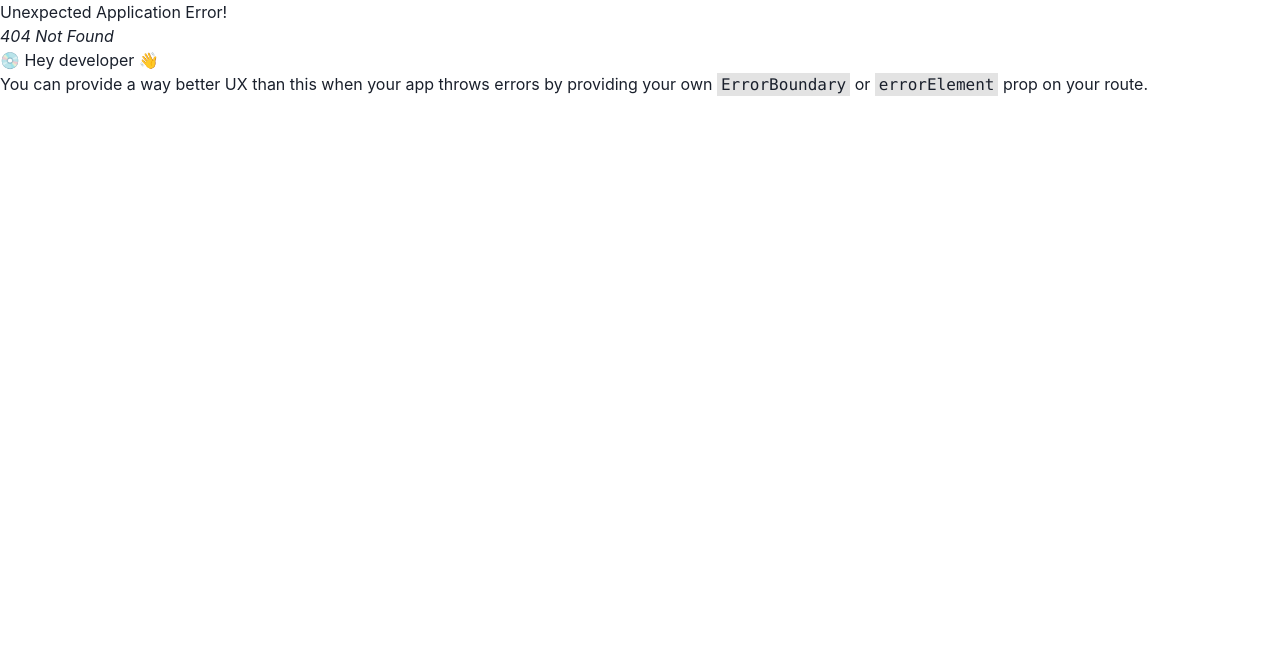
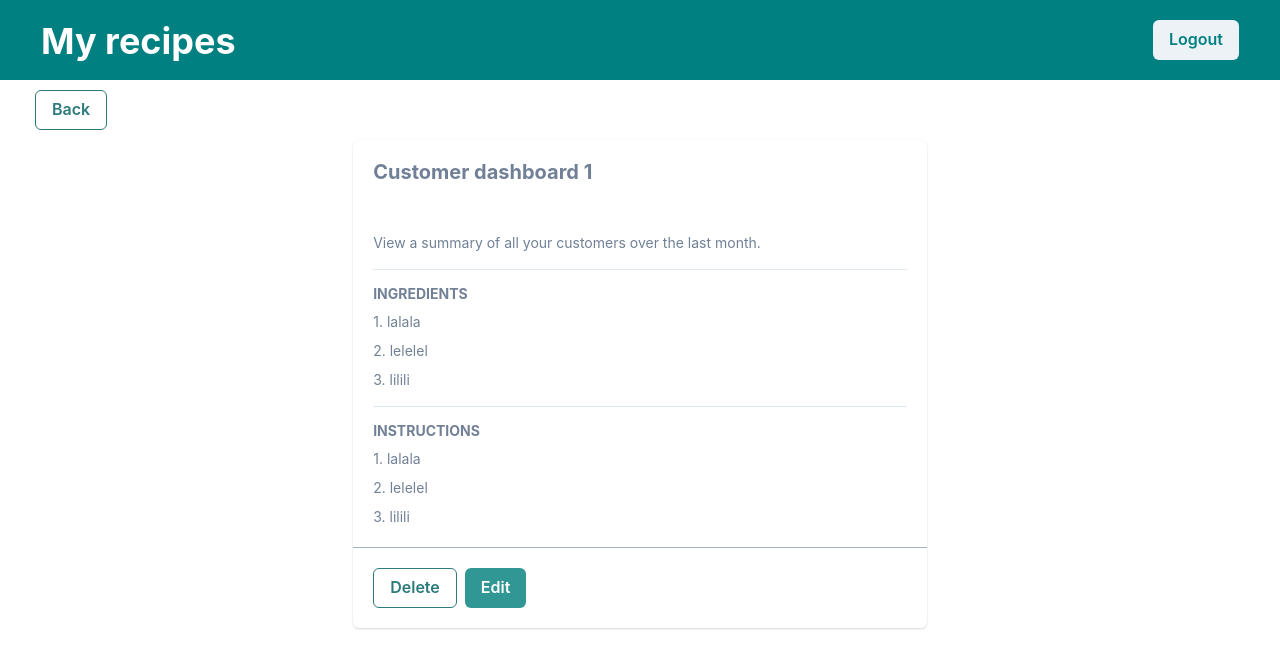
Before and after one commit to cajdrop/new-recipe-app, a React (Create React App) app: page /recipe-details/0 in a window 1280 px wide. Before the commit this address had no page. Shown: the top 668 px of the page. Built offline with nearby package versions, Linux system fonts and the light colour scheme.

Commit message:
UI details, RecipeDetails component

```diff
--- a/src/components/AppHeader.tsx
+++ b/src/components/AppHeader.tsx
@@ -6,7 +6,7 @@ export default function AppHeader() {
     <Container maxW="100vw" pt="20px" pb="20px" bg='teal' color='white'>
         <Grid templateColumns='repeat(5, 1fr)' pl='25px' pr='25px' gap={4}>
             <GridItem colSpan={2} h='10'>
-                <Heading>
+                <Heading as={ReactRouterLink} to='/dashboard'>
                     My recipes
                 </Heading>
             </GridItem>
--- a/src/components/CardsContainer.tsx
+++ b/src/components/CardsContainer.tsx
@@ -1,18 +1,61 @@
 import { Container, Grid } from '@chakra-ui/react'
 import RecipeCard from './RecipeCard'
+import { useState } from 'react'
 
 
 export default function CardsContainer() {
+
+    const [recipesDetails, setRecipesDetails]= useState([
+        {
+            title: 'Customer dashboard 1',
+            description: 'View a summary of all your customers over the last month.',
+            ingredients: ['lalala', 'lelelel', 'lilili'],
+            instructions: ['lalala', 'lelelel', 'lilili']
+        },
+        {
+            title: 'Customer dashboard 2',
+            description: 'View a summary of all your customers over the last month.',
+            ingredients: ['lalala', 'lelelel', 'lilili'],
+            instructions: ['lalala', 'lelelel', 'lilili']
+        },
+        {
+            title: 'Customer dashboard 3',
+            description: 'View a summary of all your customers over the last month.',
+            ingredients: ['lalala', 'lelelel', 'lilili'],
+            instructions: ['lalala', 'lelelel', 'lilili']
+        },
+        {
+            title: 'Customer dashboard 4',
+            description: 'View a summary of all your customers over the last month.',
+            ingredients: ['lalala', 'lelelel', 'lilili'],
+            instructions: ['lalala', 'lelelel', 'lilili']
+        },
+        {
+            title: 'Customer dashboard 5',
+            description: 'View a summary of all your customers over the last month.',
+            ingredients: ['lalala', 'lelelel', 'lilili'],
+            instructions: ['lalala', 'lelelel', 'lilili']
+        },
+        {
+            title: 'Customer dashboard 6',
+            description: 'View a summary of all your customers over the last month.',
+            ingredients: ['lalala', 'lelelel', 'lilili'],
+            instructions: ['lalala', 'lelelel', 'lilili']
+        },
+    ])
+
+    function removeRecipe(index: number){
+        const newRecipesDetails = [... recipesDetails]
+        newRecipesDetails.splice(index, 1)
+        setRecipesDetails(newRecipesDetails)
+    }
+
   return (
     <Container maxW="80vw" pt="20px" pb="20px" color='white'>
         <Grid templateColumns='repeat(4, 1fr)' pl='25px' pr='25px' gap={4}>
-            <RecipeCard />
-            <RecipeCard />
-            <RecipeCard />
-            <RecipeCard />
-            <RecipeCard />
-            <RecipeCard />
-            <RecipeCard />
+            {recipesDetails.map((recipe, index) => (
+                <RecipeCard recipeDetails={recipe} index={index} removeItem={removeRecipe} />
+            ))}
         </Grid>
     </Container>
   )
--- a/src/components/CreateRecipeModal.tsx
+++ b/src/components/CreateRecipeModal.tsx
@@ -23,7 +23,7 @@ export default function CreateRecipeModal({isOpen, onClose}: IModalProps) {
   return (
     <Modal isOpen={isOpen} onClose={onClose}>
     <ModalOverlay />
-    <ModalContent>
+    <ModalContent  maxWidth={'45vw'}>
       <ModalHeader>Add a new recipe</ModalHeader>
       <ModalCloseButton />
       <ModalBody>
--- a/src/components/RecipeCard.tsx
+++ b/src/components/RecipeCard.tsx
@@ -1,16 +1,33 @@
-import { Card, CardHeader, CardFooter, CardBody, Heading, Text, Button } from '@chakra-ui/react'
+import { Link as ReactRouterLink } from 'react-router-dom'
+import { Card, CardHeader, CardFooter, CardBody, Heading, Text, Button as CLink } from '@chakra-ui/react'
 
-export default function RecipeCard() {
+interface IRecipeDetails{
+    title: string;
+    description: string;
+    ingredients: Array<string>;
+    instructions: Array<string>;
+}
+
+interface IRecipeCard {
+    recipeDetails: IRecipeDetails;
+    index: number;
+    removeItem: (index: number) => void;
+}
+
+export default function RecipeCard({recipeDetails, index, removeItem}: IRecipeCard) {
   return (
     <Card color={'#718096'}>
-        <CardHeader>
-            <Heading size='md'> Customer dashboard</Heading>
+        <CardHeader display={'flex'} flexDirection={'row'} justifyContent={'space-between'}>
+            <Heading size='md'>{recipeDetails.title}</Heading>
+            <Text fontSize={'14px'} cursor={'pointer'} color={'red'} onClick={()=> removeItem(index)}>X</Text>
         </CardHeader>
         <CardBody>
-            <Text>View a summary of all your customers over the last month.</Text>
+            <Text>{recipeDetails.description}</Text>
         </CardBody>
         <CardFooter>
-            <Button color={'teal'}>View here</Button>
+            <CLink color={'teal'} as={ReactRouterLink} to={`/recipe-details/${index}`}>
+            View recipe
+            </CLink>
         </CardFooter>
     </Card>
 
--- a/src/components/RecipeForm.tsx
+++ b/src/components/RecipeForm.tsx
@@ -1,4 +1,4 @@
-import { Box, Card, CardHeader, CardFooter, CardBody, Heading, Input, Button, Text, ButtonGroup, Stack } from "@chakra-ui/react";
+import { Box, Card, CardHeader, CardFooter, CardBody, Heading, Input, Button, Textarea } from "@chakra-ui/react";
 import { Dispatch, SetStateAction, useState } from 'react';
 import SubFormCard from "./SubFormCard";
 
@@ -53,15 +53,26 @@ export default function RecipeForm({currentStepIndex, setCurrentStepIndex} : IFo
                 </>
             }
 
+            {currentStepIndex === 1 &&
+                <>
+                <CardHeader>
+                    <Heading size='md'>Description</Heading>
+                </CardHeader>
+                <CardBody>
+                    <Textarea />
+                </CardBody>
+                </>
+            }
+
             {/* Ingredients form */}
-            {currentStepIndex === 1 &&
+            {currentStepIndex === 2 &&
                 <>
                 <SubFormCard heading='Ingredients' recipeItems={recipeIngredients} removeItem={removeIngredient} addNewItem={addNewIngredient}/>
                 </>
             }
 
             {/* Instructions form */}
-            {currentStepIndex === 2 &&
+            {currentStepIndex === 3 &&
                 <>
                 <SubFormCard heading='instructions' recipeItems={recipeInstructions} removeItem={removeInstruction} addNewItem={addNewInstruction}/>
                 </>
@@ -71,7 +82,7 @@ export default function RecipeForm({currentStepIndex, setCurrentStepIndex} : IFo
                 {currentStepIndex > 0 &&
                 <Button color={'teal'} onClick={() => setCurrentStepIndex(currentStepIndex - 1)}>Back</Button>
                 }
-                {currentStepIndex < 2 &&
+                {currentStepIndex < 3 &&
                     <Button color={'teal'} onClick={() => setCurrentStepIndex(currentStepIndex + 1)}>Next</Button>
                 }
             </CardFooter>
--- a/src/components/RecipeFormStepper.tsx
+++ b/src/components/RecipeFormStepper.tsx
@@ -20,8 +20,9 @@ import { Dispatch, SetStateAction } from 'react';
 
   const steps = [
     { title: 'First', description: 'Title' },
-    { title: 'Second', description: 'Ingredients' },
-    { title: 'Third', description: 'Instructions' },
+    { title: 'Second', description: 'Description' },
+    { title: 'Third', description: 'Ingredients' },
+    { title: 'Fourth', description: 'Instructions' },
   ]
 
 
--- a/src/components/SubFormCard.tsx
+++ b/src/components/SubFormCard.tsx
@@ -24,7 +24,7 @@ export default function SubFormCard({heading, recipeItems, removeItem, addNewIte
             {recipeItems.map((item, index) => (
                 <>
                 <Stack mb='15px' display={'flex'} flexDirection={'row'} justifyContent={'space-between'}>
-                    <Text> - {item.item}</Text>
+                    <Text> {index + 1}. {item.item}</Text>
                     <Text variant={'outline'} fontSize={'12px'} cursor={'pointer'} color={'red'} onClick={()=> removeItem(index)}>X</Text>
                 </Stack>
                 </>
--- a/src/router.tsx
+++ b/src/router.tsx
@@ -13,7 +13,7 @@ export const router = createBrowserRouter([
       element: <Dashboard />
     },
     {
-      path: '/recipe-details',
+      path: '/recipe-details/:index',
       element: <RecipeDetails />
     }
   ])
--- a/src/screens/Dashboard.tsx
+++ b/src/screens/Dashboard.tsx
@@ -12,7 +12,7 @@ export default function Dashboard() {
       <Flex align={'center'} justify={'right'}>
       <Button onClick={onOpen} variant='outline' mt='30px' mr='35px' colorScheme='teal'>
           Create new recipe
-        </Button>
+      </Button>
       </Flex>
 
       <CardsContainer />
--- a/src/screens/RecipeDetails.jsx
+++ b/src/screens/RecipeDetails.jsx
@@ -1,7 +1,108 @@
 import React from 'react'
+import AppHeader from '../components/AppHeader'
+import { Link as ReactRouterLink } from 'react-router-dom'
+import { Container, Flex, Card, CardHeader, CardBody, CardFooter, Heading, Stack, StackDivider, Divider, Box, Text, ButtonGroup, Button } from '@chakra-ui/react'
 
 export default function RecipeDetails() {
+
+  const recipesDetails = [
+        {
+            title: 'Customer dashboard 1',
+            description: 'View a summary of all your customers over the last month.',
+            ingredients: ['lalala', 'lelelel', 'lilili'],
+            instructions: ['lalala', 'lelelel', 'lilili']
+        },
+        {
+            title: 'Customer dashboard 2',
+            description: 'View a summary of all your customers over the last month.',
+            ingredients: ['lalala', 'lelelel', 'lilili'],
+            instructions: ['lalala', 'lelelel', 'lilili']
+        },
+        {
+            title: 'Customer dashboard 3',
+            description: 'View a summary of all your customers over the last month.',
+            ingredients: ['lalala', 'lelelel', 'lilili'],
+            instructions: ['lalala', 'lelelel', 'lilili']
+        },
+        {
+            title: 'Customer dashboard 4',
+            description: 'View a summary of all your customers over the last month.',
+            ingredients: ['lalala', 'lelelel', 'lilili'],
+            instructions: ['lalala', 'lelelel', 'lilili']
+        },
+        {
+            title: 'Customer dashboard 5',
+            description: 'View a summary of all your customers over the last month.',
+            ingredients: ['lalala', 'lelelel', 'lilili'],
+            instructions: ['lalala', 'lelelel', 'lilili']
+        },
+        {
+            title: 'Customer dashboard 6',
+            description: 'View a summary of all your customers over the last month.',
+            ingredients: ['lalala', 'lelelel', 'lilili'],
+            instructions: ['lalala', 'lelelel', 'lilili']
+        },
+    ]
+    const recipeIndex = window.location.href.split("/").pop()
+    const currentRecipe = recipesDetails.find((x, index) => index === Number(recipeIndex))
   return (
-    <div>RecipeDetails</div>
+    <>
+      <AppHeader />
+      <Flex align={'center'} justify={'left'}>
+      <Button variant='outline' mt='10px' ml='35px' colorScheme='teal' as={ReactRouterLink} to='/dashboard'>
+          Back
+      </Button>
+      </Flex>
+      <Container mt='10px'>
+              <Card color={'#718096'}>
+              <CardHeader>
+                <Heading size='md'>{currentRecipe.title}</Heading>
+              </CardHeader>
+
+              <CardBody>
+                <Stack divider={<StackDivider />} spacing='4'>
+                  <Box>
+                    <Text pt='2' fontSize='sm'>
+                      {currentRecipe.description}
+                    </Text>
+                  </Box>
+                  <Box>
+                    <Heading size='xs' textTransform='uppercase'>
+                      Ingredients
+                    </Heading>
+                    {currentRecipe.ingredients.map((ingredient, index) => (
+                      <Text pt='2' fontSize='sm'>
+                        {index + 1}. {ingredient}
+                      </Text>
+                    ))}
+
+                  </Box>
+                  <Box>
+                    <Heading size='xs' textTransform='uppercase'>
+                      Instructions
+                    </Heading>
+                    {currentRecipe.instructions.map((instruction, index) => (
+                      <Text pt='2' fontSize='sm'>
+                        {index + 1}. {instruction}
+                      </Text>
+                    ))}
+                  </Box>
+                </Stack>
+              </CardBody>
+              <Divider />
+              <CardFooter>
+                <ButtonGroup spacing='2'>
+                  <Button variant='outline' colorScheme='teal'>
+                    Delete
+                  </Button>
+                  <Button variant='solid' colorScheme='teal'>
+                    Edit
+                  </Button>
+                </ButtonGroup>
+              </CardFooter>
+            </Card>
+
+      </Container>
+    </>
   )
 }
```
